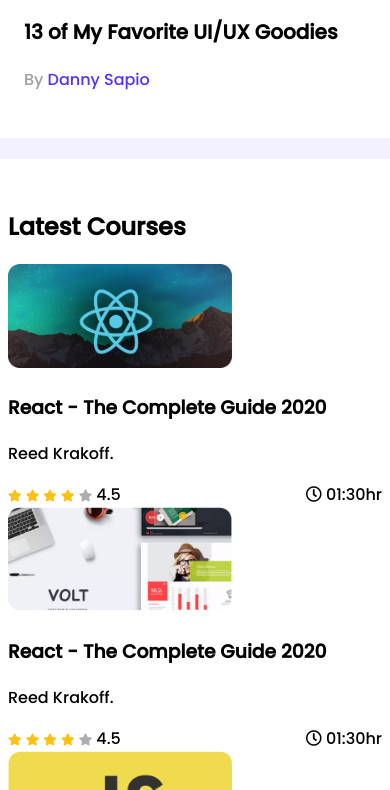
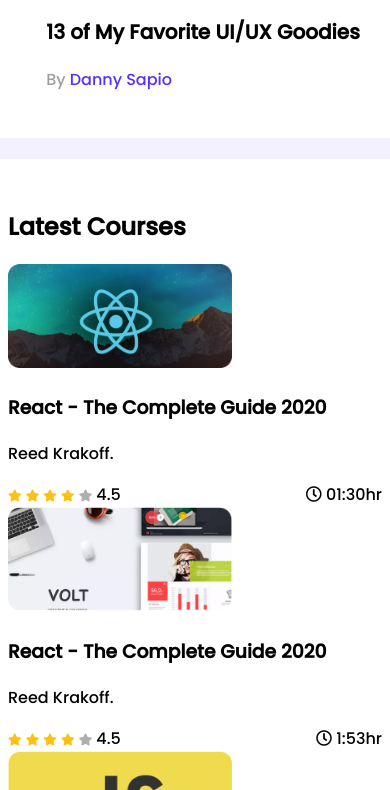
Before and after one commit to Reduwan-Nyx/leader-board-css3, a plain HTML site: page index.html in a window 390 px wide. Shown: the part 2005-2795 px from the top of the page. Drawn offline with Linux system fonts and the light colour scheme.

Commit message:
layout again

```diff
--- a/index.html
+++ b/index.html
@@ -131,7 +131,8 @@
 
                             <div class="course-duration">
                                 <i class="far fa-clock"></i>
-                                01:30hr
+
+                              <span>1:53hr</span>
                             </div>
                         </div>
                     </div>
--- a/style.css
+++ b/style.css
@@ -124,6 +124,7 @@ hr{
         grid-template-columns: repeat(1, 1fr);
     }
     .player, .blog, .course{
+        align-items: center;
         flex-direction: column;
     }
 
```
